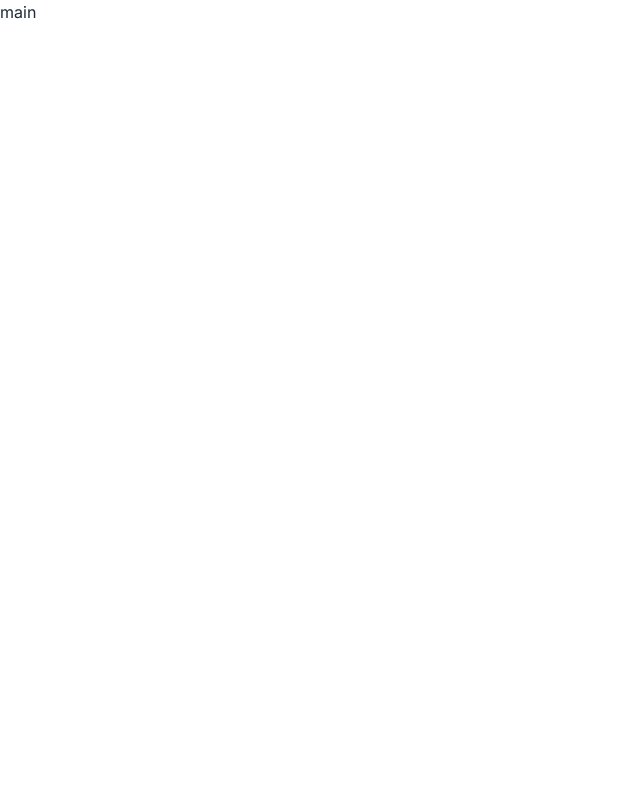
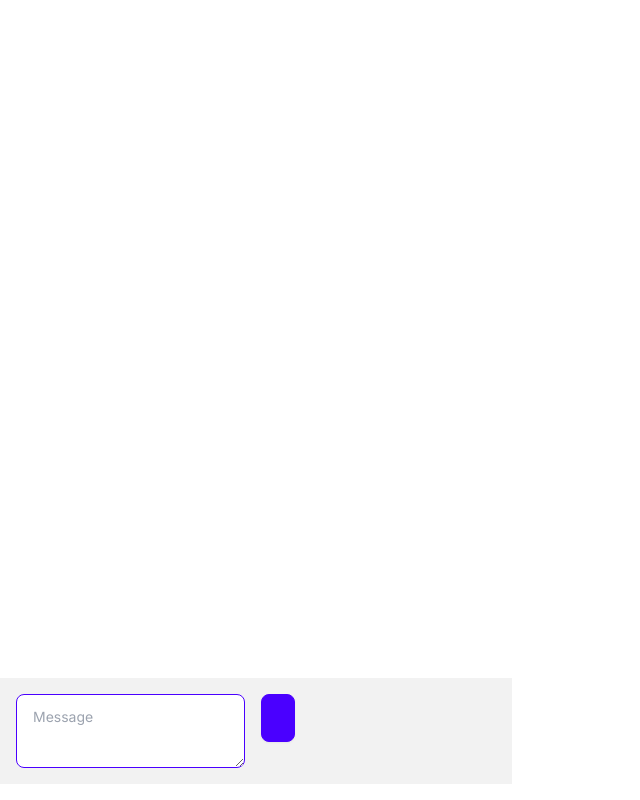
Before and after one commit to DevWeb13/openai-nextjs, a Next.js app: page / in a window 1280 px wide. Shown: the whole page, without its empty margins (0-640 px from the left). Built offline with nearby package versions, Linux system fonts and the light colour scheme.

Commit message:
feat: (page.tsx): Add jsx and style

```diff
--- a/app/page.tsx
+++ b/app/page.tsx
@@ -1,7 +1,19 @@
-import Image from "next/image";
+import Image from 'next/image';
 
 export default function Home() {
   return (
-    <main>main</main>
+    <main className='h-full relative'>
+      <div className='fixed bottom-4 left-0 right-0'>
+        <form className='p-4 bg-base-200 max-w-lg w-full'>
+          <fieldset className='flex gap-4 items-start'>
+            <textarea
+              className='textarea textarea-primary'
+              placeholder='Message'
+            />
+            <button className='btn btn-primary' />
+          </fieldset>
+        </form>
+      </div>
+    </main>
   );
 }
```
